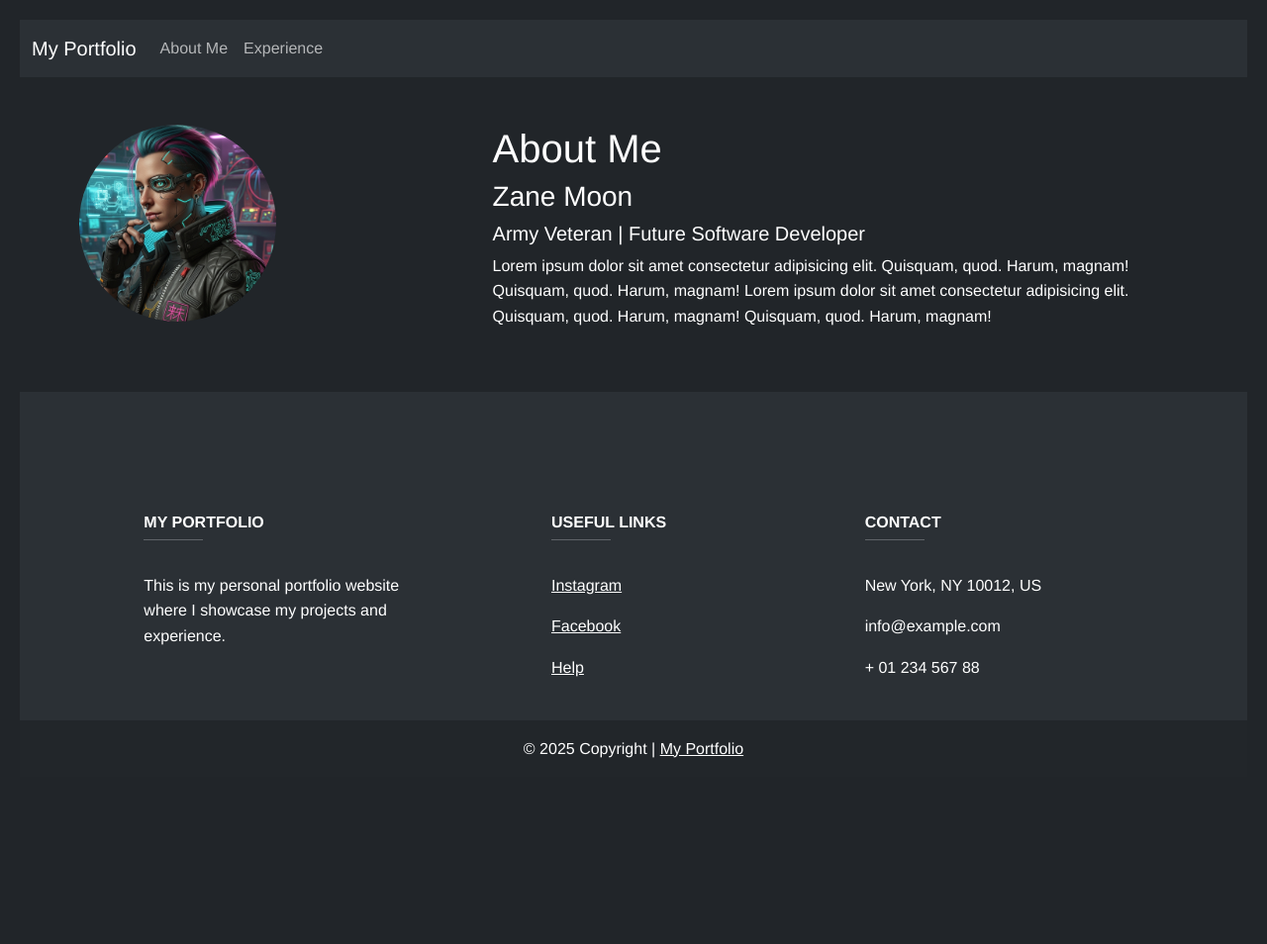
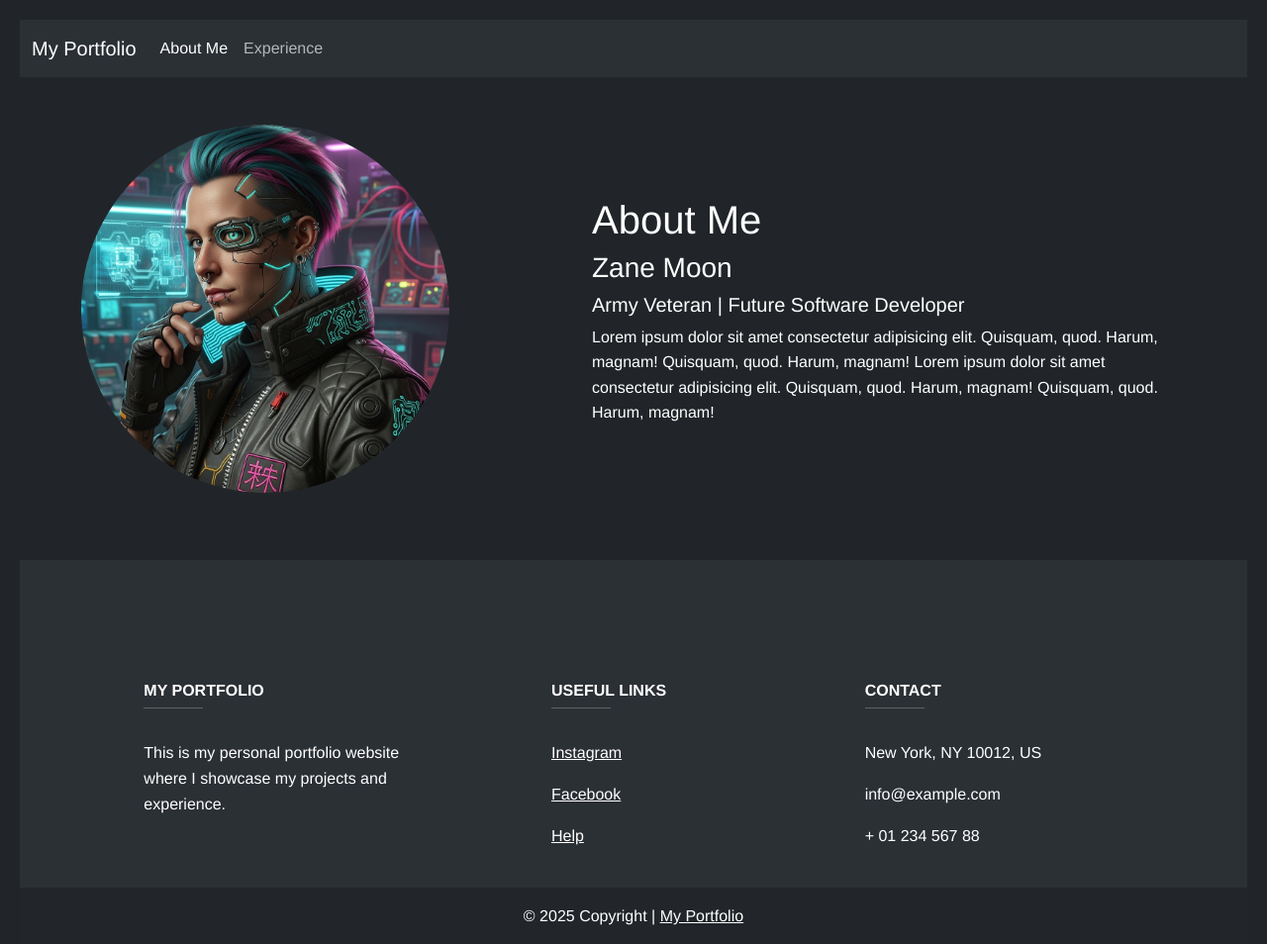
Before and after one commit to ZaneM201/117-portfolio, a Django app: page / in a window 1280 px wide. Shown: the top 954 px of the page at 99% size. Before the commit the page ends 766 px from the top, so only its background shows below. Run offline with Django 5.2, Linux system fonts and the light colour scheme.

Commit message:
Fixed footer and about css

```diff
--- a/static/css/style.css
+++ b/static/css/style.css
@@ -20,12 +20,20 @@ body {
 
 .about-me-section {
     display: flex;
+    flex-direction: row;
+    align-items: center;
     gap: 20px;
+    justify-content: space-around;
 }
 
 .about-image {
-    max-width: 50%;
+    max-width: 75%;
     border-radius: 100%;
     margin-bottom: 20px;
     display: block;
 }
+
+.about-me-text {
+    max-width: 600px;
+    text-align: left;
+}
--- a/templates/base.html
+++ b/templates/base.html
@@ -1,4 +1,3 @@
-
 <!DOCTYPE html>
 <html lang="en" data-bs-theme="dark">
 <head>
@@ -14,7 +13,7 @@
 
     {% include "navbar.html" %}
 
-    <div class="container m-5 flex-grow-1">
+    <div class="container my-5 flex-grow-1">
         {% block content %}
 
         {% endblock content %}
@@ -22,8 +21,6 @@
 
     {% include "footer.html" %}
 
-
-
     <script src="https://cdn.jsdelivr.net/npm/bootstrap@5.3.8/dist/js/bootstrap.bundle.min.js" integrity="sha384-FKyoEForCGlyvwx9Hj09JcYn3nv7wiPVlz7YYwJrWVcXK/BmnVDxM+D2scQbITxI" crossorigin="anonymous"></script>
 </body>
 </html>
--- a/templates/navbar.html
+++ b/templates/navbar.html
@@ -8,7 +8,7 @@
         <div class="collapse navbar-collapse" id="navbarNav">
             <ul class="navbar-nav">
                 <li class="nav-item">
-                    <a class="nav-link" aria-current="page" href="{% url 'about_me' %}">About Me</a>
+                    <a class="nav-link active" aria-current="page" href="{% url 'about_me' %}">About Me</a>
                 </li>
                 <li class="nav-item">
                     <a class="nav-link" href="{% url 'experience' %}">Experience</a>
--- a/templates/pages/about_me.html
+++ b/templates/pages/about_me.html
@@ -8,7 +8,7 @@
         <div>
             <img  class="about-image" src="{% static 'img/OwnerTechStore3000.png' %}" alt="">
         </div>
-        <div>
+        <div class="about-me-text">
             <h1>About Me</h1>
             <h3>Zane Moon</h3>
             <h5>Army Veteran | Future Software Developer</h5>
```
